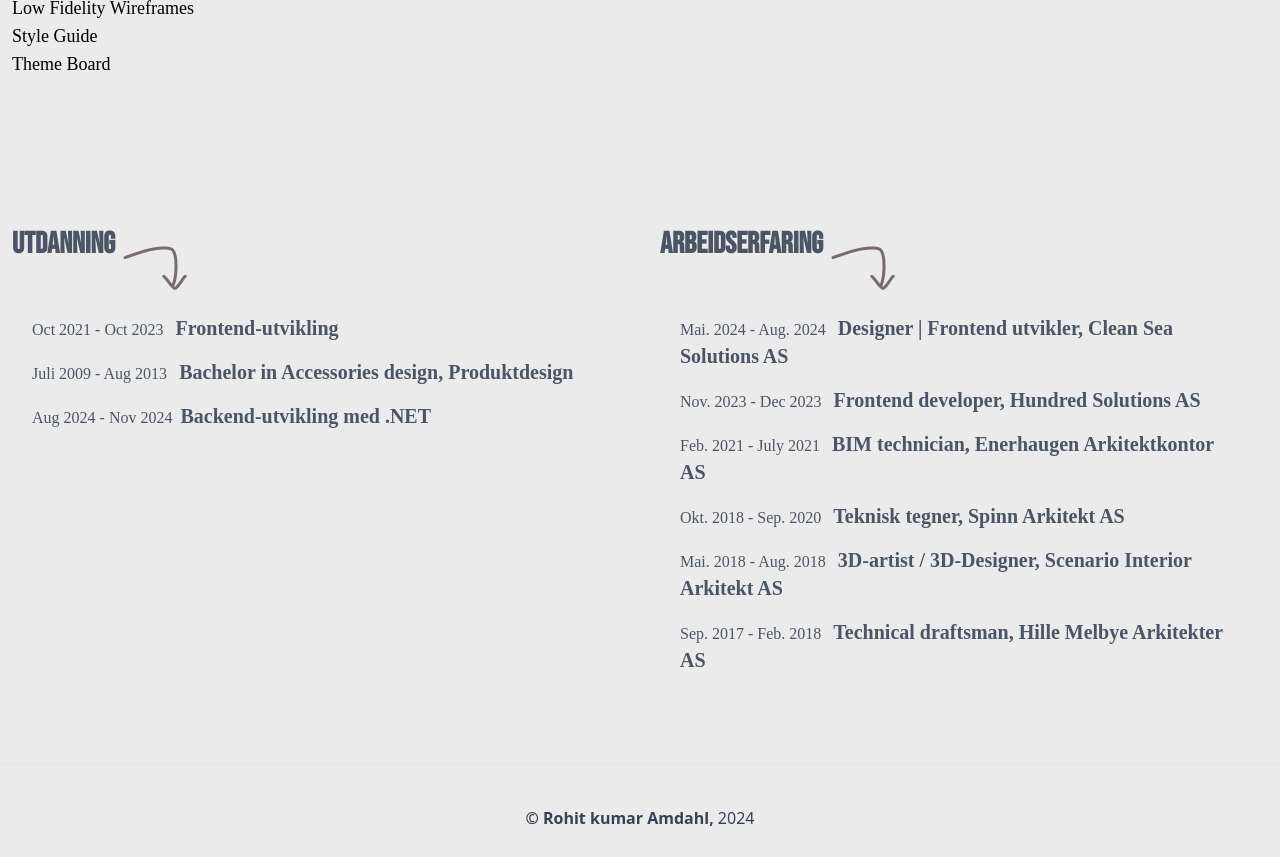
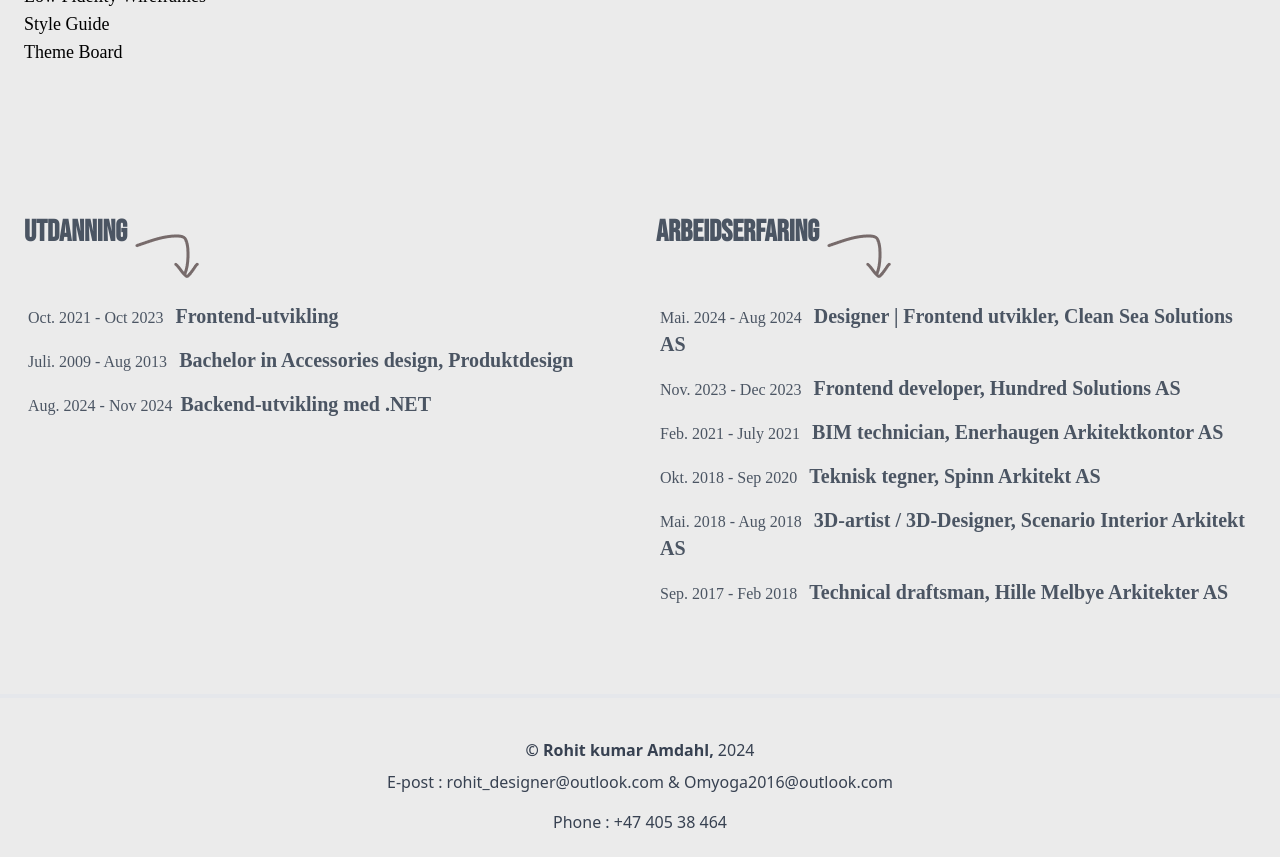
Before and after one commit to MaaRadha/work, a React (Vite) app: page / in a window 1280 px wide. Shown: the part 1940-2797 px from the top of the page. Built offline with nearby package versions, Linux system fonts and the light colour scheme; a web font is replaced by a local one.

Commit message:
edit animations

```diff
--- a/src/components/footer/Footer.jsx
+++ b/src/components/footer/Footer.jsx
@@ -1,10 +1,14 @@
 const Footer = () => {
   return (
-    <div className="w-full text-gray-700 my-4 border-t-4 max-w-7xl mx-auto container">
+    <div className="w-full text-gray-700 my-4 border-t-4  mx-auto container">
       <footer className="pt-10 py-5">
         <div className=" text-center">
           <span className="font-bold"> &copy; Rohit kumar Amdahl, </span>
           <span>{new Date().getFullYear()} </span>
+          <p className="py-2">
+            E-post : rohit_designer@outlook.com & Omyoga2016@outlook.com
+          </p>
+          <p className="py-2">Phone : +47 405 38 464</p>
         </div>
       </footer>
     </div>
--- a/src/components/home/Home.jsx
+++ b/src/components/home/Home.jsx
@@ -9,8 +9,8 @@ const Home = () => {
   return (
     <>
       <section>
-        <div className="text-gray-600 ">
-          <div className=" max-w-7xl p-3  ">
+        <div className="text-gray-600">
+          <div className=" max-w-7xl p-3">
             <div className="flex items-end gap-2 px-3">
               <h1 className="text-3xl py-7 font-bold">Rohit Kumar Amdahl</h1>
               <motion.span
@@ -45,7 +45,7 @@ const Home = () => {
               initial={{ opacity: 0, scale: 0.5 }}
               animate={{ opacity: 1, scale: 1 }}
               transition={{
-                duration: 0.8,
+                duration: 1.0,
                 delay: 1.2,
                 ease: [0, 0.71, 0.2, 1.01],
               }}
@@ -58,7 +58,16 @@ const Home = () => {
             </motion.p>
           </div>
         </div>
-        <div className=" sm:block md:flex  lg:flex items-center lg:justify-center ">
+        <motion.div
+          initial={{ opacity: 0, scale: 0.5 }}
+          animate={{ opacity: 1, scale: 1 }}
+          transition={{
+            duration: 0.8,
+            delay: 1.6,
+            ease: [0, 0.71, 0.2, 1.01],
+          }}
+          className=" sm:block md:flex  lg:flex items-center lg:justify-center "
+        >
           <div className=" py-7 px-3 w-full max-w-[260px] flex items-center ">
             <a
               href="mailto:rohit_designer@outlook.com"
@@ -85,7 +94,8 @@ const Home = () => {
               </span>
             </a>
           </div>
-        </div>
+        </motion.div>
+        <section className="px-3">
           <motion.div
             initial={{ opacity: 0, scale: 0.5 }}
             animate={{ opacity: 1, scale: 1 }}
@@ -97,7 +107,7 @@ const Home = () => {
           >
             <div className="flex flex-col items-center ">
               <img
-              className="p-2 md:p-6 lg:p-10 "
+                className="p-2 md:p-6 lg:p-10"
                 src={collage}
                 alt=" a collage of different pictures of my work including design and development process"
               />
@@ -109,17 +119,18 @@ const Home = () => {
             </div>
 
             <p className="py-7 font-text  text-lg px-3">
-            Jeg har studert design, og det er en stor fordel for meg å bruke min
-            kompetanse når jeg jobber med webdesign. Jeg er spesielt interessert
-            i UX- og UI-design. Min prosess for å designe noe går gjennom
-            grundig research, utvikling av stilguide og wireframes, og deretter
-            videre til high-fidelity wireframes og layouter. I denne kollasjen
-            viser jeg også min kompetanse i Figma. Jeg elsker å løse problemer
-            med kreativitet og finne brukervennlige og estetiske løsninger.
+              Jeg har studert design, og det er en stor fordel for meg å bruke
+              min kompetanse når jeg jobber med webdesign. Jeg er spesielt
+              interessert i UX- og UI-design. Min prosess for å designe noe går
+              gjennom grundig research, utvikling av stilguide og wireframes, og
+              deretter videre til high-fidelity wireframes og layouter. I denne
+              kollasjen viser jeg også min kompetanse i Figma. Jeg elsker å løse
+              problemer med kreativitet og finne brukervennlige og estetiske
+              løsninger.
             </p>
             <div className=" py-3 md:py-4 lg:py-9 font-text">
               <ul className="py-7 font-text  text-lg px-3 capitalize">
-              <li className="font-bold text-2xl font-redhat text-gray-600">
+                <li className="font-bold text-3xl font-redhat text-gray-600">
                   Figma designs by me{" "}
                 </li>
                 <li>wireframes</li>
@@ -131,7 +142,8 @@ const Home = () => {
             </div>
           </motion.div>
         </section>
-      <section>
+      </section>
+      <section className="px-3">
         <HomeSection2 />
       </section>
     </>
--- a/src/components/home/HomeSection2.jsx
+++ b/src/components/home/HomeSection2.jsx
@@ -4,10 +4,10 @@ import arrow from "../../assets/arrowdown.png";
 const HomeSecion2 = () => {
   return (
     <>
-      <div className="text-gray-600 grid lg:grid-cols-2 gap-4 ">
-        <div className="text-gray-600 py-10 ">
+      <div className="text-gray-600 grid lg:grid-cols-2 gap-2 ">
+        <div className="text-gray-600 py-5 md:py-7 lg:py-10">
           <div className="flex items-end gap-2 px-3 py-4">
-            <h2 className="text-3xl py-7 font-bold">utdanning</h2>
+            <h2 className="text-3xl py-7 font-bold ">utdanning</h2>
             <motion.span
               initial={{ opacity: 0, scale: 0.5 }}
               animate={{ opacity: 1, scale: 1 }}
@@ -34,21 +34,21 @@ const HomeSecion2 = () => {
             }}
             className="font-text"
           >
-            <ul className="px-8">
+            <ul className="px-4">
               <li className="py-2 text-gray-600">
-                Oct 2021 - Oct 2023
+                Oct. 2021 - Oct 2023
                 <span className="px-3 font-bold text-xl">
                   Frontend-utvikling
                 </span>
               </li>
               <li className="py-2 text-gray-600">
-                Juli 2009 - Aug 2013
+                Juli. 2009 - Aug 2013
                 <span className="px-3 font-bold text-xl">
                   Bachelor in Accessories design, Produktdesign{" "}
                 </span>
               </li>
               <li className="py-2 text-gray-600">
-                Aug 2024 - Nov 2024
+                Aug. 2024 - Nov 2024
                 <span className="px-2 font-bold text-xl">
                   Backend-utvikling med .NET
                 </span>
@@ -58,7 +58,7 @@ const HomeSecion2 = () => {
         </div>
 
         {/* -----experience */}
-        <div className="text-gray-600 py-10 ">
+        <div className="text-gray-600 py-5 md:py-7 lg:py-10">
           <div className="flex items-end gap-2 px-3 py-4">
             <h2 className="text-3xl py-7 font-bold">arbeidserfaring </h2>
             <motion.span
@@ -87,9 +87,9 @@ const HomeSecion2 = () => {
             }}
             className="font-text"
           >
-            <ul className="px-8">
+            <ul className="px-4">
               <li className="py-2 text-gray-600">
-                Mai. 2024 - Aug. 2024
+                Mai. 2024 - Aug 2024
                 <span className="px-3 font-bold text-xl">
                   Designer | Frontend utvikler, Clean Sea Solutions AS
                 </span>
@@ -107,19 +107,19 @@ const HomeSecion2 = () => {
                 </span>
               </li>
               <li className="py-2 text-gray-600">
-                Okt. 2018 - Sep. 2020
+                Okt. 2018 - Sep 2020
                 <span className="px-3 font-bold text-xl">
                   Teknisk tegner, Spinn Arkitekt AS
                 </span>
               </li>
               <li className="py-2 text-gray-600">
-                Mai. 2018 - Aug. 2018
+                Mai. 2018 - Aug 2018
                 <span className="px-3 font-bold text-xl">
                   3D-artist / 3D-Designer, Scenario Interior Arkitekt AS
                 </span>
               </li>
               <li className="py-2 text-gray-600">
-                Sep. 2017 - Feb. 2018
+                Sep. 2017 - Feb 2018
                 <span className="px-3 font-bold text-xl">
                   Technical draftsman, Hille Melbye Arkitekter AS
                 </span>
--- a/src/layout/Layout.jsx
+++ b/src/layout/Layout.jsx
@@ -7,7 +7,7 @@ const Layout = () => {
     <div className="bg-[#EBEBEB] flex flex-col min-h-screen">
       <Navbar />
 
-      <main className="flex-grow container mx-auto max-w-7xl my-6 font-redhat">
+      <main className="flex-grow container w-full mx-auto max-w-7xl my-6 font-redhat">
         <Outlet />
       </main>
       <Footer />
```
Lines whose indentation alone changed are shown as unchanged.
